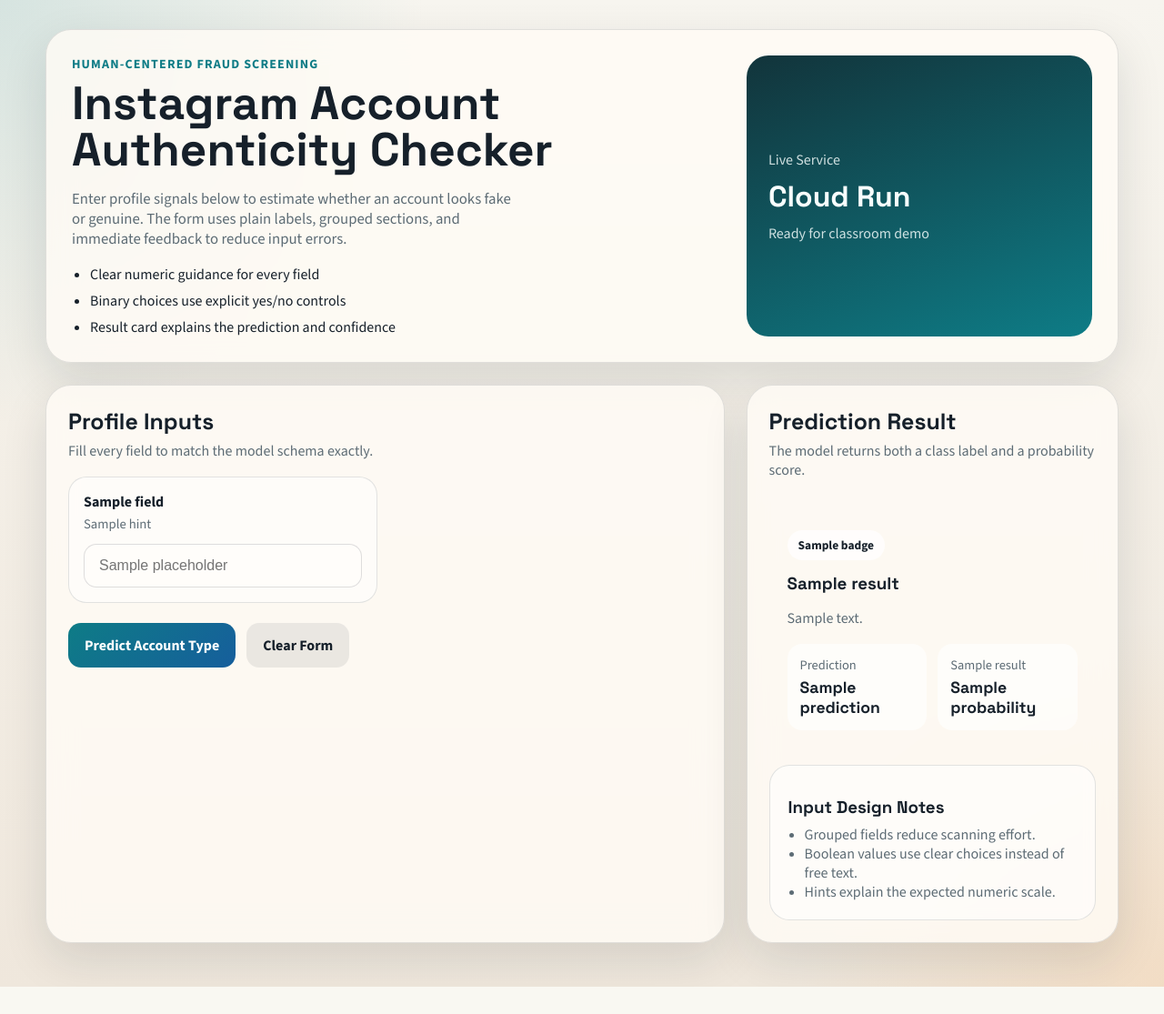
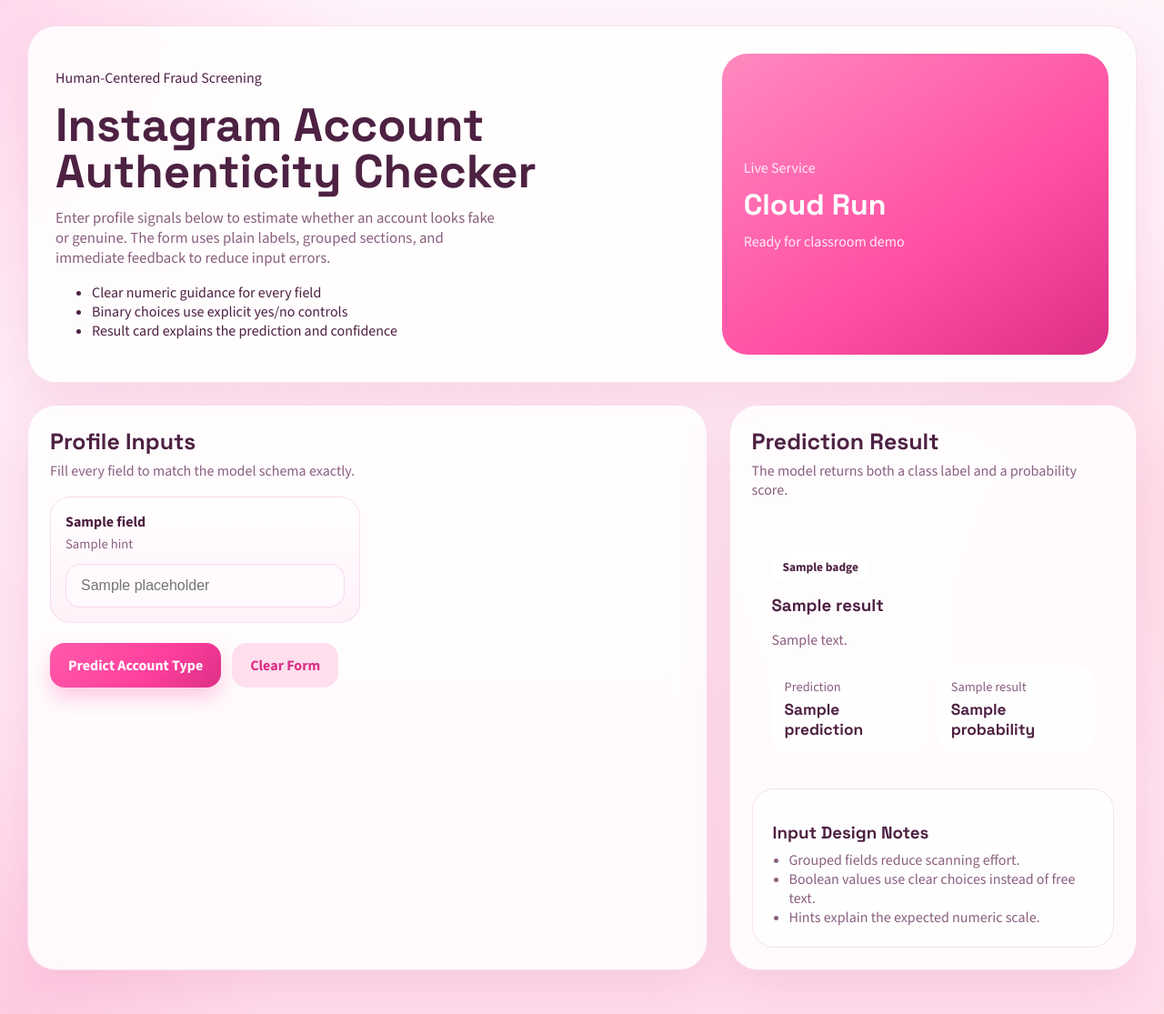
Before and after one commit to hamdaalk/fake-account-detector, a Flask app: template templates/index.html in a window 1280 px wide. Shown: the whole page at 91% size. Before the commit the page ends 1085 px from the top, so only its background shows below. Run offline with Flask 3, Linux system fonts and the light colour scheme; the template is opened without the code that fills it: most values are stand-ins (such as "Sample title", 1, 10 or a date in 2020).

Commit message:
Update styles.css

```diff
--- a/static/styles.css
+++ b/static/styles.css
@@ -1,19 +1,19 @@
 :root {
-    --bg: #f6f3ee;
-    --ink: #16202a;
-    --muted: #5d6c75;
-    --panel: rgba(255, 252, 246, 0.82);
-    --line: rgba(22, 32, 42, 0.12);
-    --accent: #0e7c86;
-    --accent-soft: #d8f1f0;
-    --warm: #ffad5a;
-    --success: #137752;
-    --success-soft: #dff7ea;
-    --warning: #8a6700;
-    --warning-soft: #fff3c4;
-    --danger: #b63d2f;
-    --danger-soft: #fde6e2;
-    --shadow: 0 18px 50px rgba(20, 29, 38, 0.12);
+    --bg: #fff4fb;
+    --bg-2: #ffe7f4;
+    --ink: #4d2142;
+    --muted: #8a607e;
+    --panel: rgba(255, 255, 255, 0.86);
+    --line: rgba(219, 127, 177, 0.22);
+    --accent: #ff4fa3;
+    --accent-deep: #db2f85;
+    --accent-soft: #ffd7eb;
+    --accent-soft-2: #ffedf6;
+    --success-soft: #ffe5f0;
+    --danger-soft: #ffd9ea;
+    --danger: #c4387a;
+    --shadow: 0 20px 50px rgba(214, 91, 155, 0.16);
+    --white: #ffffff;
 }
 
 * {
@@ -25,70 +25,88 @@ body {
     min-height: 100vh;
     color: var(--ink);
     background:
-        radial-gradient(circle at top left, rgba(14, 124, 134, 0.14), transparent 28%),
-        radial-gradient(circle at bottom right, rgba(255, 173, 90, 0.18), transparent 24%),
-        linear-gradient(180deg, #f7f5ef 0%, #efe7dc 100%);
+        radial-gradient(circle at top left, rgba(255, 105, 180, 0.20), transparent 24%),
+        radial-gradient(circle at right center, rgba(255, 182, 193, 0.24), transparent 22%),
+        radial-gradient(circle at bottom left, rgba(255, 105, 180, 0.16), transparent 18%),
+        linear-gradient(180deg, #fff5fb 0%, #ffeaf5 45%, #ffddeb 100%);
     font-family: "Source Sans 3", sans-serif;
 }
 
-.page-shell {
-    width: min(1180px, calc(100% - 32px));
-    margin: 32px auto 48px;
+img {
+    max-width: 100%;
+    display: block;
+}
+
+h1,
+h2,
+h3,
+strong,
+.preview-table th,
+.result-stats dd {
+    font-family: "Space Grotesk", sans-serif;
+}
+
+.page-shell,
+.landing-shell {
+    width: min(1220px, calc(100% - 32px));
+    margin: 28px auto 48px;
 }
 
 .hero-card,
-.panel {
+.panel,
+.landing-card {
     border: 1px solid var(--line);
-    border-radius: 28px;
+    border-radius: 32px;
     background: var(--panel);
     backdrop-filter: blur(16px);
     box-shadow: var(--shadow);
 }
 
+.topbar {
+    display: flex;
+    justify-content: space-between;
+    align-items: center;
+    gap: 12px;
+    margin-bottom: 18px;
+}
+
+.back-link,
+.mini-nav-link {
+    display: inline-flex;
+    align-items: center;
+    gap: 8px;
+    padding: 10px 16px;
+    border-radius: 999px;
+    background: rgba(255, 255, 255, 0.72);
+    border: 1px solid var(--line);
+    color: var(--accent-deep);
+    text-decoration: none;
+    font-weight: 700;
+}
+
 .hero-card {
     display: grid;
-    grid-template-columns: 1.7fr 0.9fr;
+    grid-template-columns: 1.5fr 0.9fr;
     gap: 24px;
-    padding: 28px;
+    padding: 30px;
     margin-bottom: 24px;
 }
 
-.eyebrow {
-    margin: 0 0 8px;
-    color: var(--accent);
-    font-size: 0.88rem;
-    font-weight: 700;
-    letter-spacing: 0.08em;
-    text-transform: uppercase;
+.compact-hero {
+    align-items: center;
 }
 
-h1,
-h2,
-h3,
-strong {
-    font-family: "Space Grotesk", sans-serif;
-}
-
-h1 {
+.hero-copy h1 {
     margin: 0;
-    font-size: clamp(2rem, 4vw, 3.5rem);
+    font-size: clamp(2rem, 4vw, 3.2rem);
     line-height: 1;
 }
 
 .lede {
     max-width: 58ch;
+    margin-top: 14px;
     color: var(--muted);
     font-size: 1.05rem;
-}
-
-.trust-points {
-    margin: 18px 0 0;
-    padding-left: 20px;
-    color: var(--ink);
-}
-
-.trust-points li + li {
-    margin-top: 8px;
 }
 
 .hero-metric {
@@ -97,23 +115,27 @@ h1 {
     justify-content: center;
     gap: 10px;
     padding: 24px;
-    border-radius: 24px;
-    background: linear-gradient(160deg, #12343b, #0e7c86);
-    color: #f8fffe;
+    border-radius: 28px;
+    background: linear-gradient(145deg, #ff89bf, #ff4fa3 60%, #db2f85 100%);
+    color: white;
 }
 
 .hero-metric strong {
     font-size: 2rem;
 }
 
+.small-metric strong {
+    font-size: 1.7rem;
+}
+
 .metric-label,
 .metric-subtext {
-    color: rgba(248, 255, 254, 0.82);
+    color: rgba(255, 255, 255, 0.88);
 }
 
 .workspace {
     display: grid;
-    grid-template-columns: 1.55fr 0.85fr;
+    grid-template-columns: 1.5fr 0.9fr;
     gap: 24px;
 }
 
@@ -140,8 +162,8 @@ h1 {
 .field-card {
     padding: 16px;
     border: 1px solid var(--line);
-    border-radius: 20px;
-    background: rgba(255, 255, 255, 0.58);
+    border-radius: 22px;
+    background: linear-gradient(180deg, rgba(255,255,255,0.88), rgba(255,240,248,0.92));
 }
 
 .field-card label {
@@ -159,15 +181,15 @@ h1 {
 input[type="number"] {
     width: 100%;
     padding: 14px 16px;
-    border: 1px solid rgba(22, 32, 42, 0.14);
-    border-radius: 14px;
-    background: #fffdfa;
+    border: 1px solid rgba(219, 127, 177, 0.24);
+    border-radius: 16px;
+    background: #fffafd;
     color: var(--ink);
     font-size: 1rem;
 }
 
 input[type="number"]:focus {
-    outline: 3px solid rgba(14, 124, 134, 0.16);
+    outline: 3px solid rgba(255, 79, 163, 0.18);
     border-color: var(--accent);
 }
 
@@ -199,46 +225,58 @@ input[type="number"]:focus {
 .segmented-option input:checked + span {
     border-color: var(--accent);
     background: var(--accent-soft);
-    color: #0d5960;
+    color: var(--accent-deep);
 }
 
 .form-actions {
     display: flex;
     gap: 12px;
     margin-top: 22px;
+    flex-wrap: wrap;
 }
 
 .primary-btn,
 .secondary-btn {
-    padding: 14px 18px;
-    border-radius: 14px;
+    display: inline-flex;
+    align-items: center;
+    justify-content: center;
+    padding: 14px 20px;
+    border-radius: 16px;
     border: 0;
     font: inherit;
     font-weight: 700;
+    text-decoration: none;
     cursor: pointer;
+    transition: transform 0.16s ease;
+}
+
+.primary-btn:hover,
+.secondary-btn:hover {
+    transform: translateY(-1px);
 }
 
 .primary-btn {
-    background: linear-gradient(135deg, #0e7c86, #165e9c);
+    background: linear-gradient(135deg, #ff5aaa, #ff3f9c 60%, #db2f85);
     color: white;
+    box-shadow: 0 12px 22px rgba(255, 79, 163, 0.28);
 }
 
 .secondary-btn {
-    background: rgba(22, 32, 42, 0.08);
-    color: var(--ink);
+    background: rgba(255, 220, 237, 0.9);
+    color: var(--accent-deep);
 }
 
 .alert {
     margin-bottom: 16px;
     padding: 14px 16px;
-    border-radius: 16px;
+    border-radius: 18px;
     font-weight: 600;
 }
 
 .alert-error {
     background: var(--danger-soft);
     color: var(--danger);
-    border: 1px solid rgba(182, 61, 47, 0.14);
+    border: 1px solid rgba(196, 56, 122, 0.18);
 }
 
 .result-panel {
@@ -249,37 +287,38 @@ input[type="number"]:focus {
 
 .result-card,
 .empty-state,
-.mini-card {
-    border-radius: 22px;
-    padding: 20px;
+.mini-card,
+.upload-dropzone,
+.summary-pill {
+    border-radius: 24px;
 }
 
 .empty-state,
 .mini-card {
-    background: rgba(255, 255, 255, 0.62);
+    background: rgba(255, 255, 255, 0.72);
     border: 1px solid var(--line);
+    padding: 22px;
+}
+
+.result-card {
+    padding: 22px;
 }
 
 .result-card.safe {
-    background: var(--success-soft);
-    border: 1px solid rgba(19, 119, 82, 0.16);
+    background: linear-gradient(180deg, #fff1f8, #ffe3f0);
+    border: 1px solid rgba(177, 70, 125, 0.16);
 }
 
 .result-card.risky {
-    background: var(--danger-soft);
-    border: 1px solid rgba(182, 61, 47, 0.16);
-}
-
-.result-card.borderline {
-    background: var(--warning-soft);
-    border: 1px solid rgba(138, 103, 0, 0.18);
+    background: linear-gradient(180deg, #ffdceb, #ffc8e0);
+    border: 1px solid rgba(196, 56, 122, 0.18);
 }
 
 .result-badge {
     display: inline-flex;
     padding: 8px 12px;
     border-radius: 999px;
-    background: rgba(255, 255, 255, 0.72);
+    background: rgba(255, 255, 255, 0.78);
     font-size: 0.84rem;
     font-weight: 700;
 }
@@ -305,7 +344,7 @@ input[type="number"]:focus {
 
 .result-stats div {
     padding: 14px;
-    border-radius: 16px;
+    border-radius: 18px;
     background: rgba(255, 255, 255, 0.56);
 }
 
@@ -316,8 +355,7 @@ input[type="number"]:focus {
 
 .result-stats dd {
     margin: 4px 0 0;
-    font-family: "Space Grotesk", sans-serif;
-    font-size: 1.1rem;
+    font-size: 1.08rem;
     font-weight: 700;
 }
 
```
Also changed, not shown: other parts of static/styles.css (+271 -9 lines).
